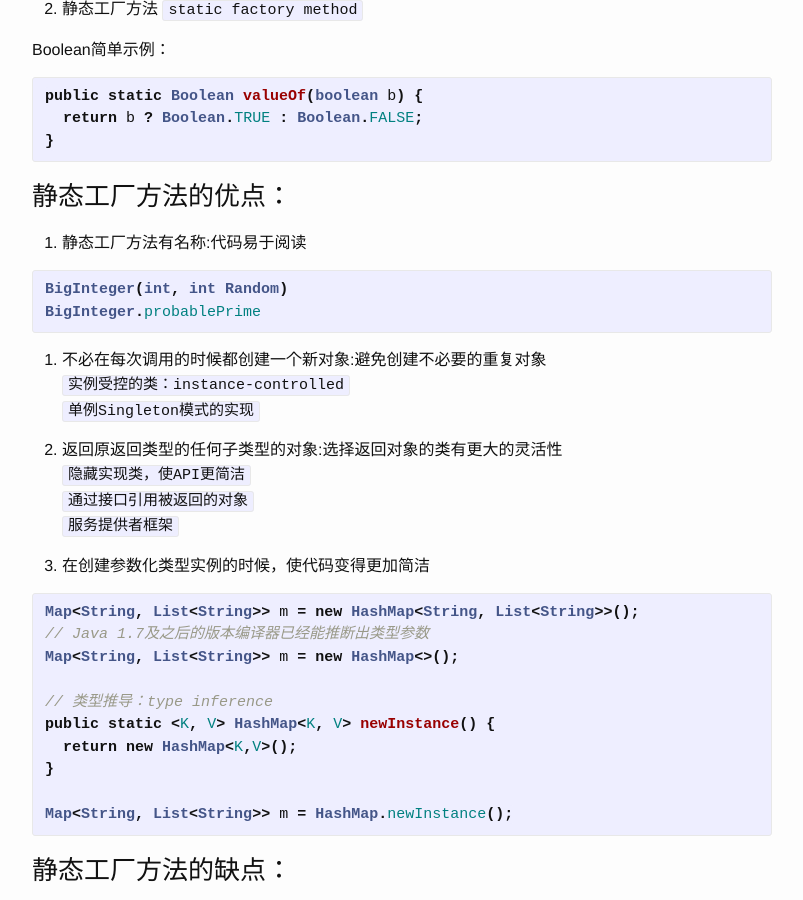
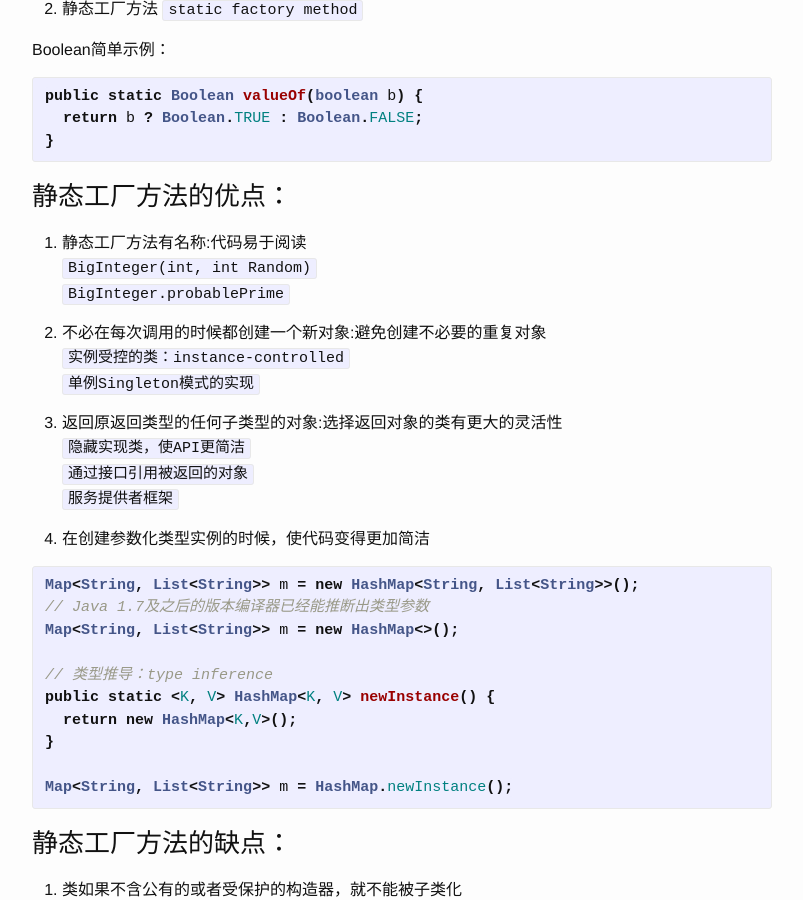
Before and after one commit to willseeyou/willseeyou.github.io, a Jekyll site: the page built from _posts/2016-01-25-effective-java-1.markdown, in a window 1280 px wide and 900 px high, scrolled down 323 px. Shown: the whole window, without its empty margins (238-1041 px from the left). Built offline with Jekyll 4.4.1, drawn with Linux system fonts in a browser that asks for light colours.

Commit message:
modify index

```diff
--- a/_posts/2016-01-25-effective-java-1.markdown
+++ b/_posts/2016-01-25-effective-java-1.markdown
@@ -18,11 +18,9 @@ public static Boolean valueOf(boolean b) {
 
 ### 静态工厂方法的优点：
 
-1. 静态工厂方法有名称:代码易于阅读
-{% highlight java %}
-BigInteger(int, int Random)
-BigInteger.probablePrime
-{% endhighlight %}
+1. 静态工厂方法有名称:代码易于阅读<br>
+`BigInteger(int, int Random)`<br>
+`BigInteger.probablePrime`
 
 2. 不必在每次调用的时候都创建一个新对象:避免创建不必要的重复对象<br>
 `实例受控的类：instance-controlled`<br>
```
